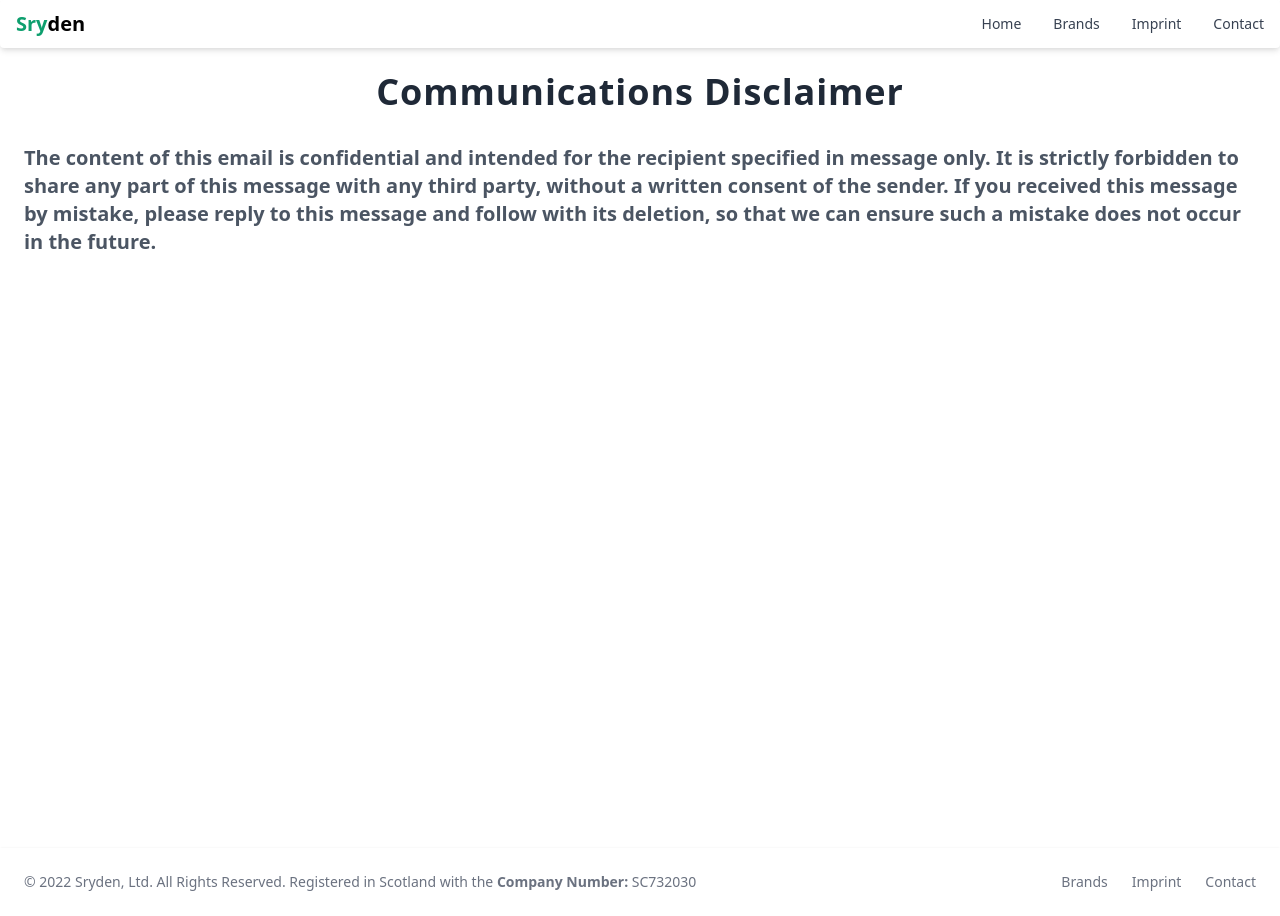
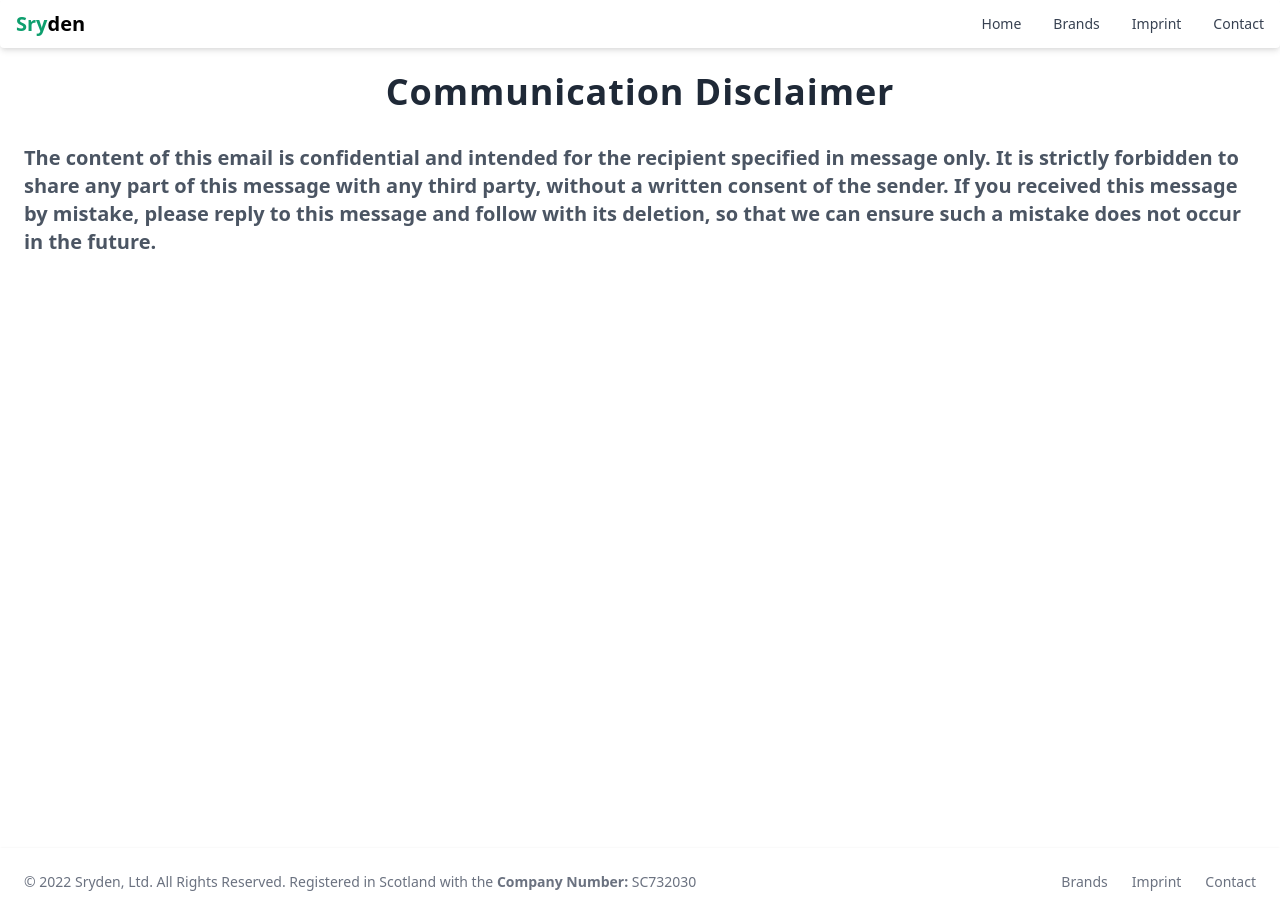
Before and after one commit to Sryden-Ltd/Sryden, a Nuxt app: page /legal/communication-disclaimer in a window 1280 px wide. Built offline with nearby package versions, Linux system fonts and the light colour scheme.

Commit message:
Fix: Spelling error

```diff
--- a/components/Disclaimer.vue
+++ b/components/Disclaimer.vue
@@ -3,7 +3,7 @@
     <div class="flex flex-col min-h-screen">
         <div class="pt-6">
             <div class="text-center">
-                <h1 class="text-4xl tracking-wide text-white text-gray-800 font-bold">Communications Disclaimer</h1>
+                <h1 class="text-4xl tracking-wide text-white text-gray-800 font-bold">Communication Disclaimer</h1>
             </div>
             <div class="container px-6 py-4 mx-auto">
         <div class="flex flex-col w-full">
```
